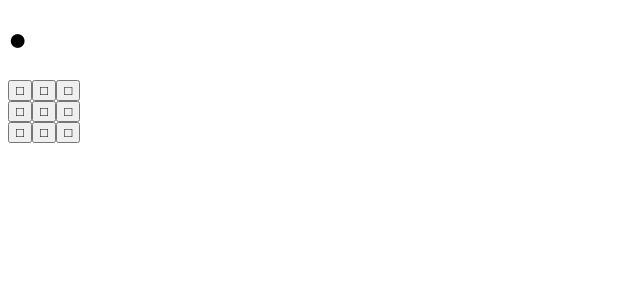
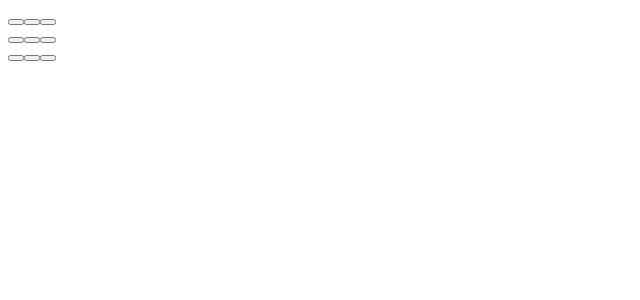
Before and after one commit to tamaokishie/osero, a React (Create React App) app: page / in a window 1280 px wide. Shown: the top 300 px of the page, without its empty margins (0-640 px from the left). Built offline with nearby package versions, Linux system fonts and the light colour scheme.

Commit message:
fix Board

```diff
--- a/src/Board.tsx
+++ b/src/Board.tsx
@@ -4,7 +4,7 @@ export const Board = () => {
 
     let number = [ 1, 2, 3, 4, 5, 6, 7, 8, 9 ];
 
-    const [clickedNum, setClickedNum] = useState<number | null>(null);
+    const [clickedNum, setClickedNum] = useState<number>(0);
 
     const handleClick = (num: number) => {
         setClickedNum(num);
@@ -15,7 +15,7 @@ export const Board = () => {
             {number.map((num, index) => (
                 <React.Fragment key={index}>
                     <button onClick={() => handleClick(num)}>
-                        {clickedNum === num ? clickedNum : "□"}
+                        {clickedNum === num ? clickedNum :''}
                     </button>
                     {(index + 1) % 3 === 0 && <br />}
                 </React.Fragment>
--- a/src/index.tsx
+++ b/src/index.tsx
@@ -6,7 +6,6 @@ import { Board } from "./Board.tsx";
 const root = ReactDOM.createRoot(document.getElementById("root")!); // "root"はHTMLファイルのid属性
 root.render(
     <React.StrictMode>
-        <App />
         <Board />
     </React.StrictMode>
 );
```
